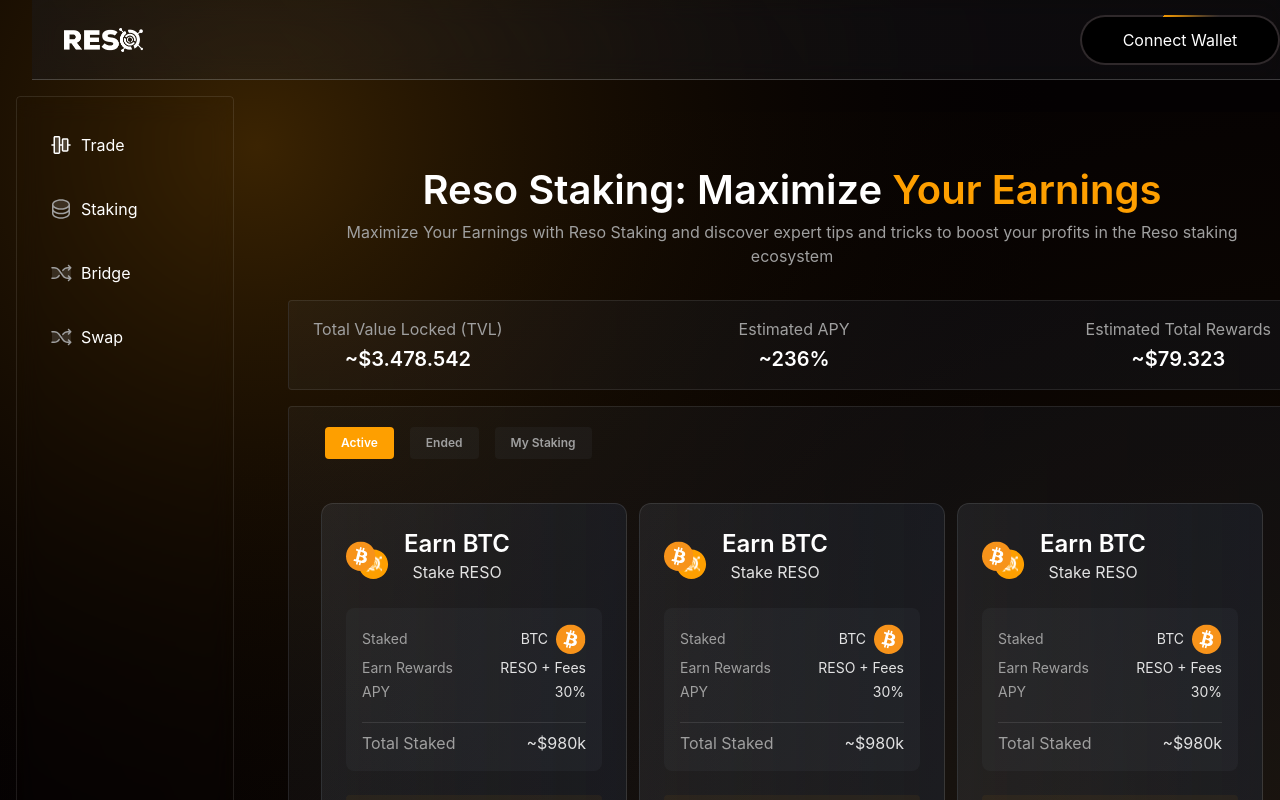
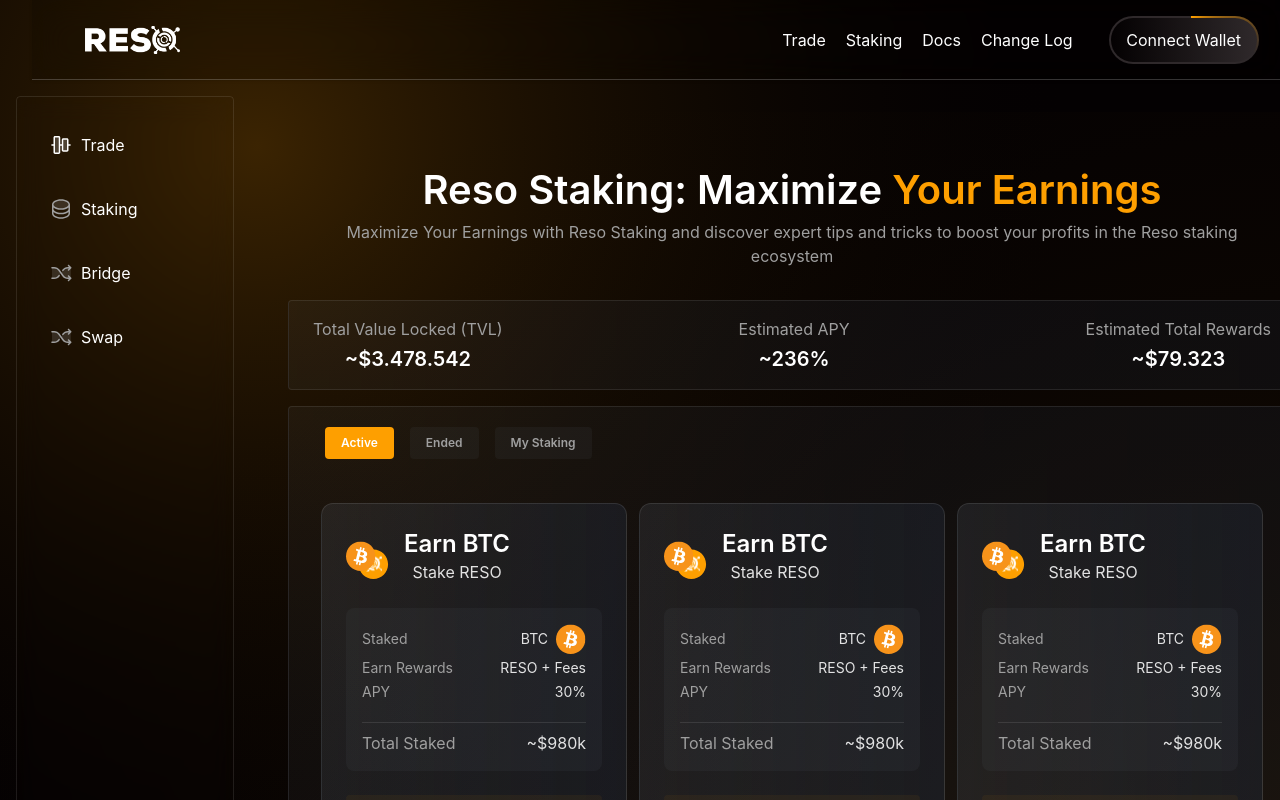
Before and after one commit to naufalarifk/reso, a React (Vite) app: page /staking in a window 1280 px wide. Shown: the top 800 px of the page. Built offline with nearby package versions, Linux system fonts and the light colour scheme.

Commit message:
chore: components done

```diff
--- a/src/components/organisms/HeaderDashboard/index.tsx
+++ b/src/components/organisms/HeaderDashboard/index.tsx
@@ -8,7 +8,7 @@
   return (
     <nav
       style={styles}
-      className="h-[80px] z-[9999] fixed top-0 w-full px-8 flex items-center justify-between"
+      className="h-[80px] z-[9999] fixed top-0 w-full px-8 items-center justify-between hidden lg:flex"
     >
       <img className="h-6" src="/reso.png" />
       <div className="border-animate-wrapper cursor-pointer rounded-full lg:w-[200px] lg:min-w--[150px] lg:min-h-[48px] w-full h-[50px]">
--- a/src/components/ui/LayoutDashboard/index.tsx
+++ b/src/components/ui/LayoutDashboard/index.tsx
@@ -1,11 +1,15 @@
-import { SidebarDashboard, HeaderDashboard } from "@/components/organisms";
+import { Header } from "@/components";
+import { SidebarDashboard } from "@/components/organisms";
 import { Outlet } from "react-router-dom";
 
 export const LayoutDashboard = () => {
     return (
         <>
-            <HeaderDashboard
+            {/* <HeaderDashboard
             />
+            <div className=""> */}
+            <Header />
+            {/* </div> */}
             <div className="flex overflow-hidden pt-4 p-4 h-auto lg:ml-56 mt-20">
                 <SidebarDashboard
                 />
```
